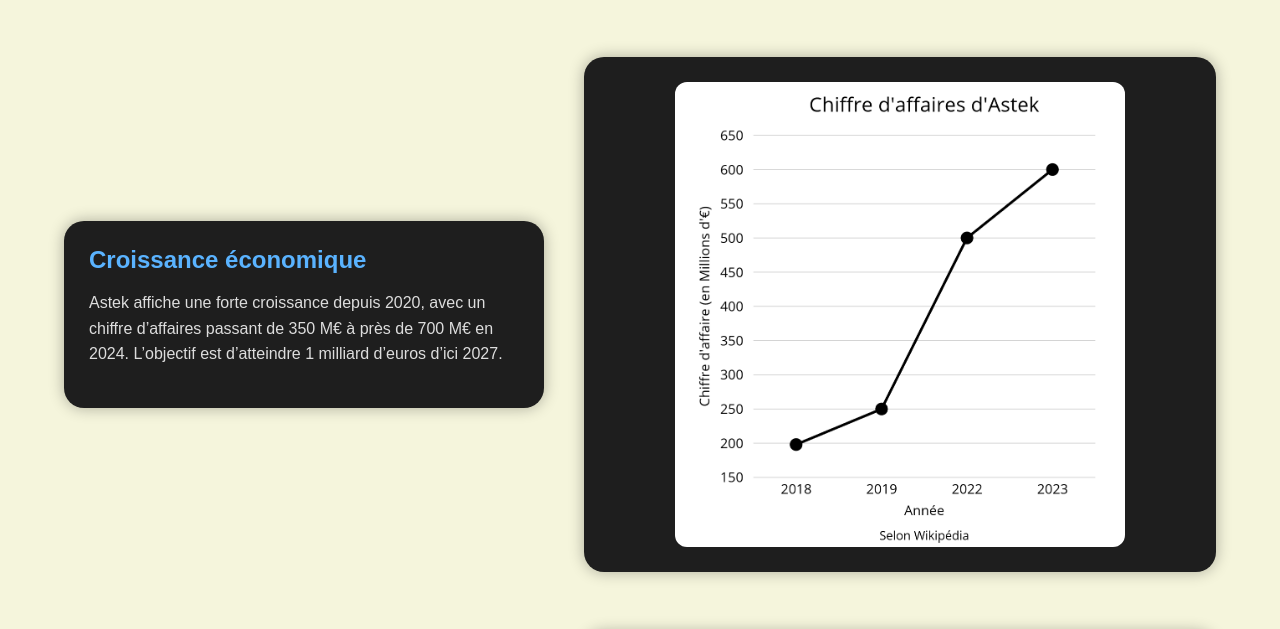
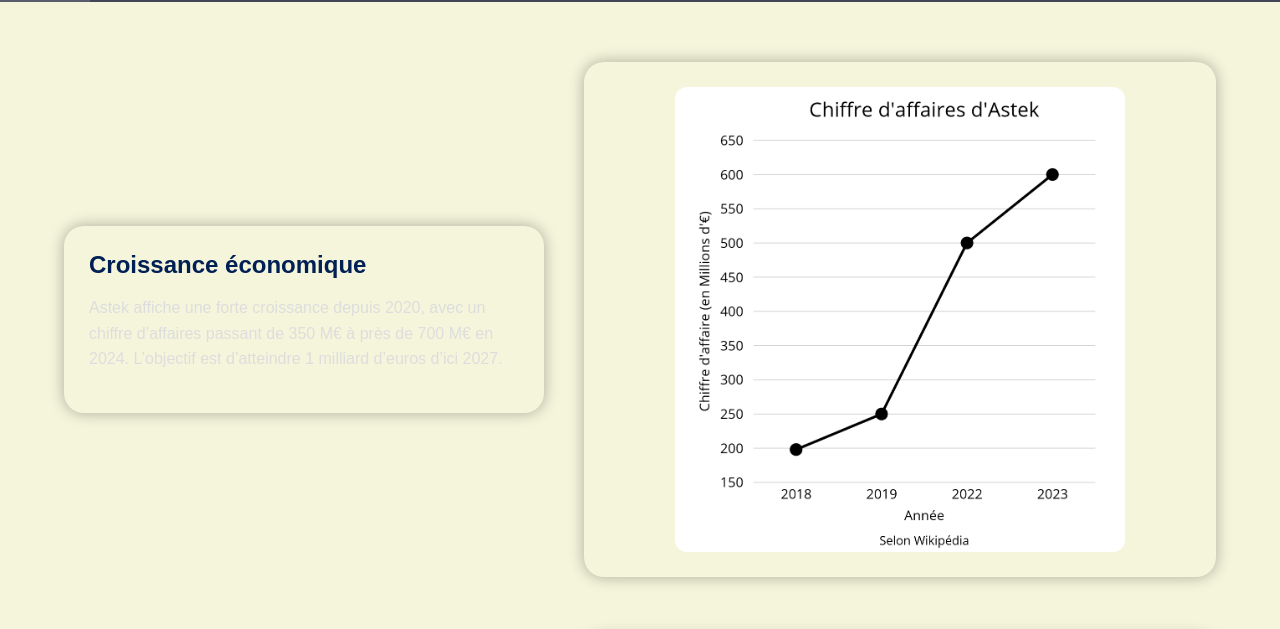
Before and after one commit to maxencegarcia/astek, a plain HTML site: page economie.html in a window 1280 px wide. Shown: the part 77-706 px from the top of the page. Drawn offline with Linux system fonts and the light colour scheme; a web font is replaced by a local one.

Commit message:
Update styles.css

```diff
--- a/styles.css
+++ b/styles.css
@@ -483,7 +483,7 @@ nav li:hover .submenu {
 
 .economie .bloc {
   flex: 1;
-  background-color: #1e1e1e;
+  background-color: #f5f5dc;
   border-radius: 20px;
   padding: 25px;
   box-shadow: 0 0 15px rgba(0, 0, 0, 0.3);
@@ -513,7 +513,7 @@ nav li:hover .submenu {
 }
 
 .economie .bloc.texte h2 {
-  color: #5ab3ff;
+  color: #001f54;
   margin-top: 0;
   margin-bottom: 10px;
 }
```
